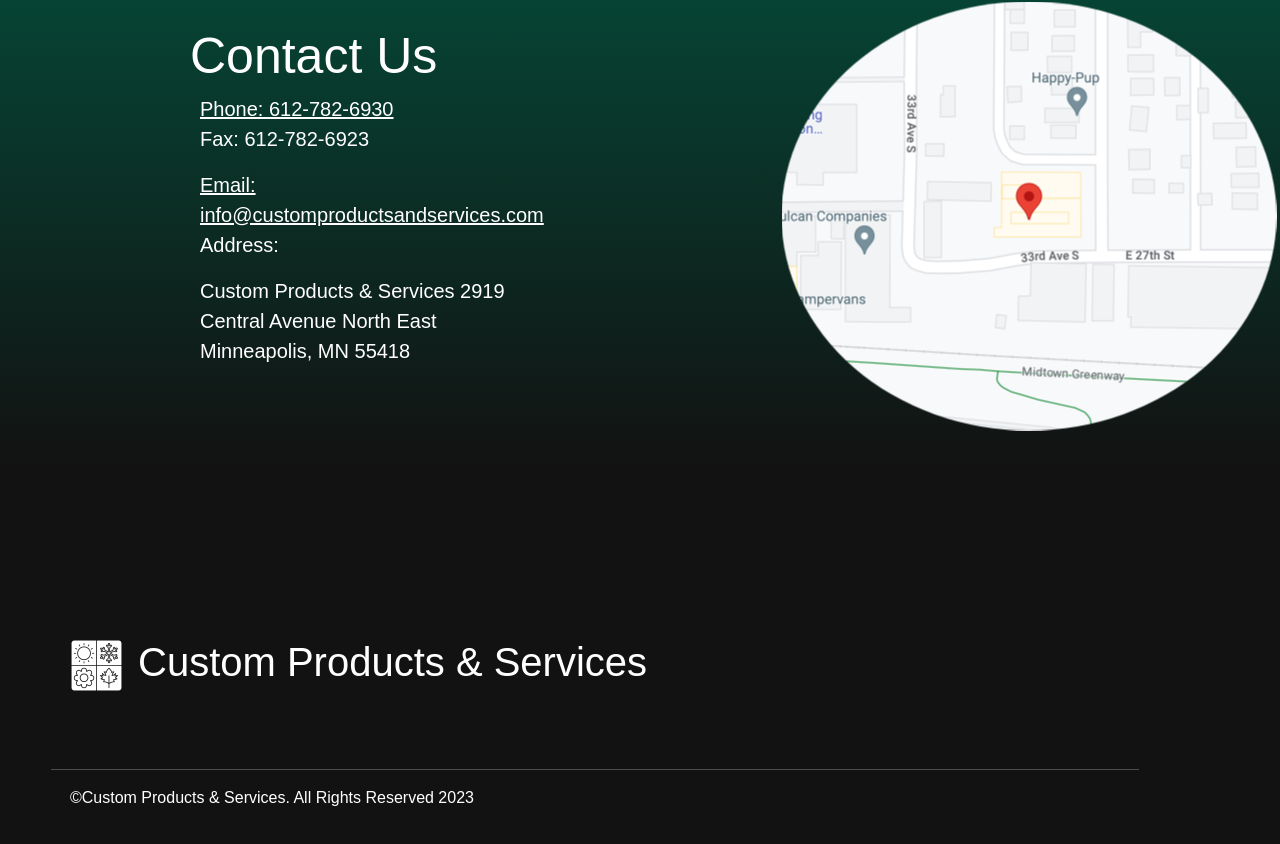
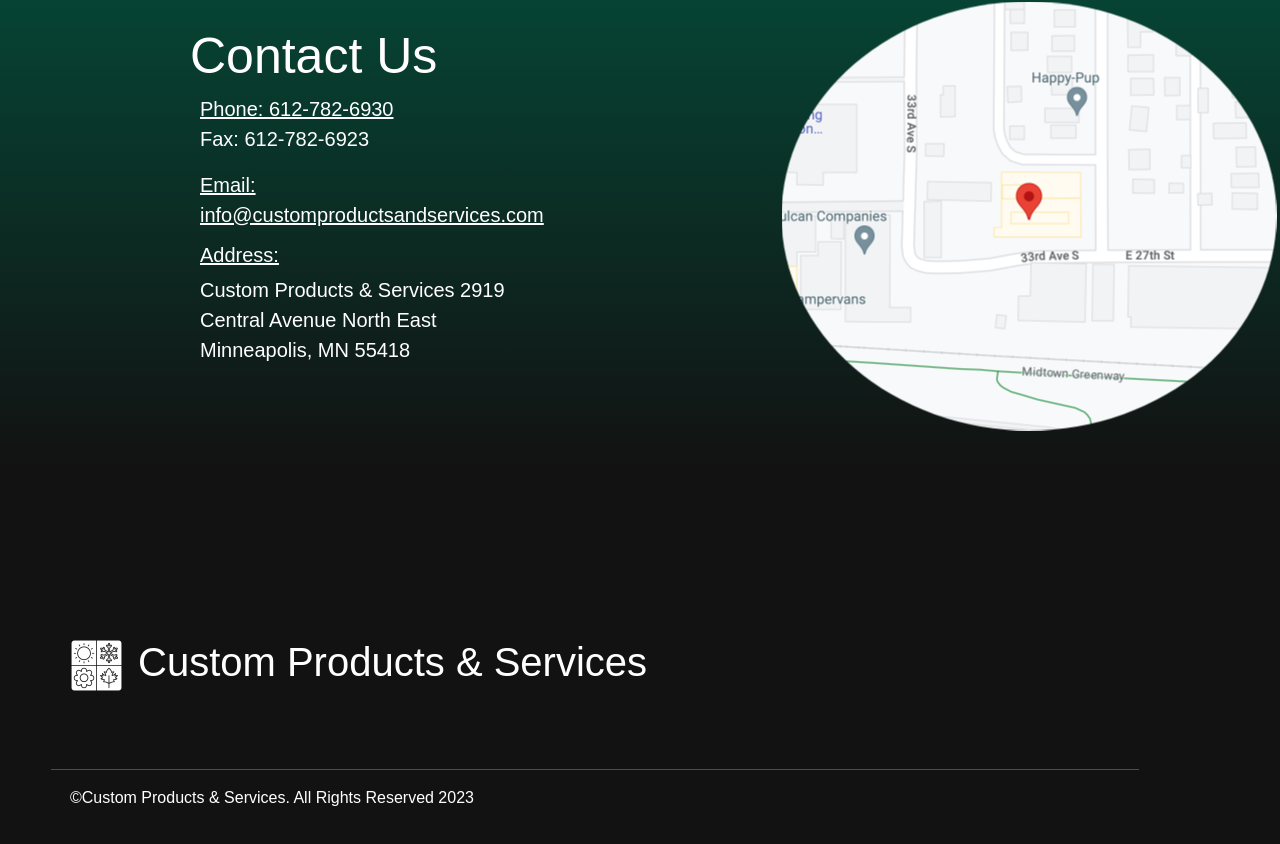
Before and after one commit to MikeAtwood/custom-products, a React (Vite) app: page /contact in a window 1280 px wide. Shown: the part 2389-3233 px from the top of the page. Built offline with nearby package versions, Linux system fonts and the light colour scheme; grey boxes are pictures that could not be loaded.

Commit message:
styled contact section

```diff
--- a/src/App.css
+++ b/src/App.css
@@ -319,6 +319,12 @@
   border-radius: 50%;
 }
 
+.address-container {
+  margin-top: 10px;
+  margin-bottom: 5px;
+  text-decoration: underline;
+}
+
 /*--------------------------------------------------------- FOOTER ---------------------------------------------------------*/
 .footer-container {
   display: flex;
--- a/src/components/Contact.jsx
+++ b/src/components/Contact.jsx
@@ -11,7 +11,7 @@
                 <p>Fax: 612-782-6923</p>
                 <a href="mailto:info@customproductsandservices.com">Email: info@customproductsandservices.com</a>
 
-                <p>Address:</p>
+                <p className='address-container'>Address:</p>
                 <p>Custom Products & Services
                     2919 Central Avenue North East
                     Minneapolis, MN 55418</p>
```
